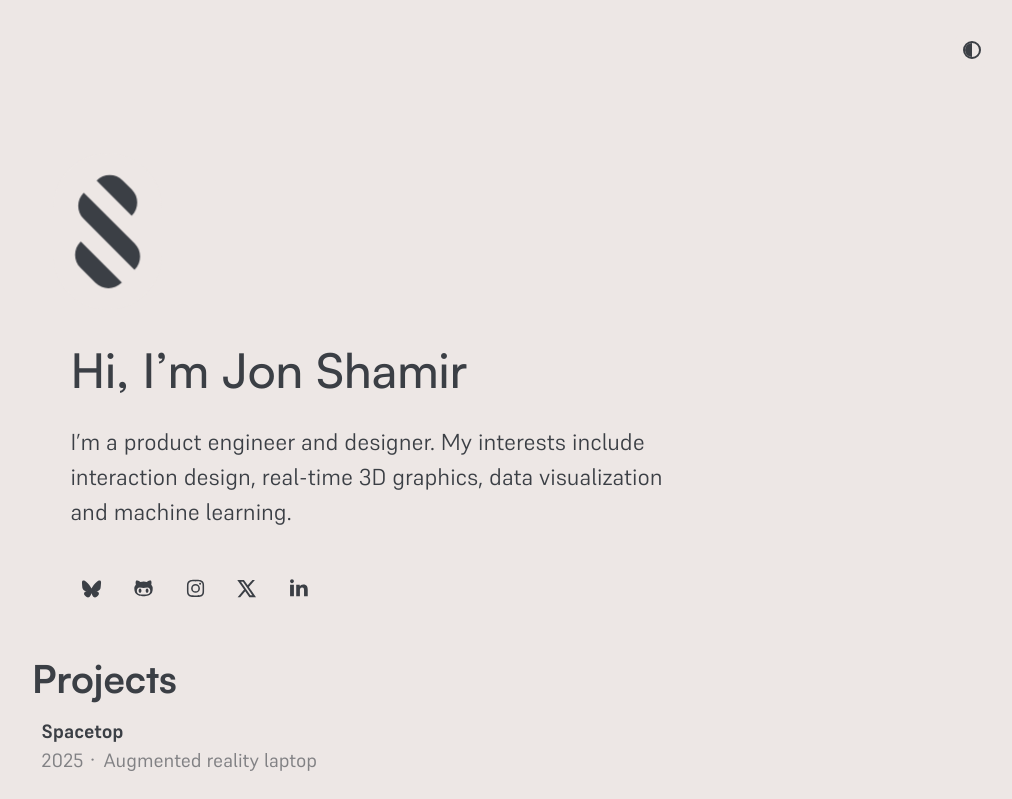
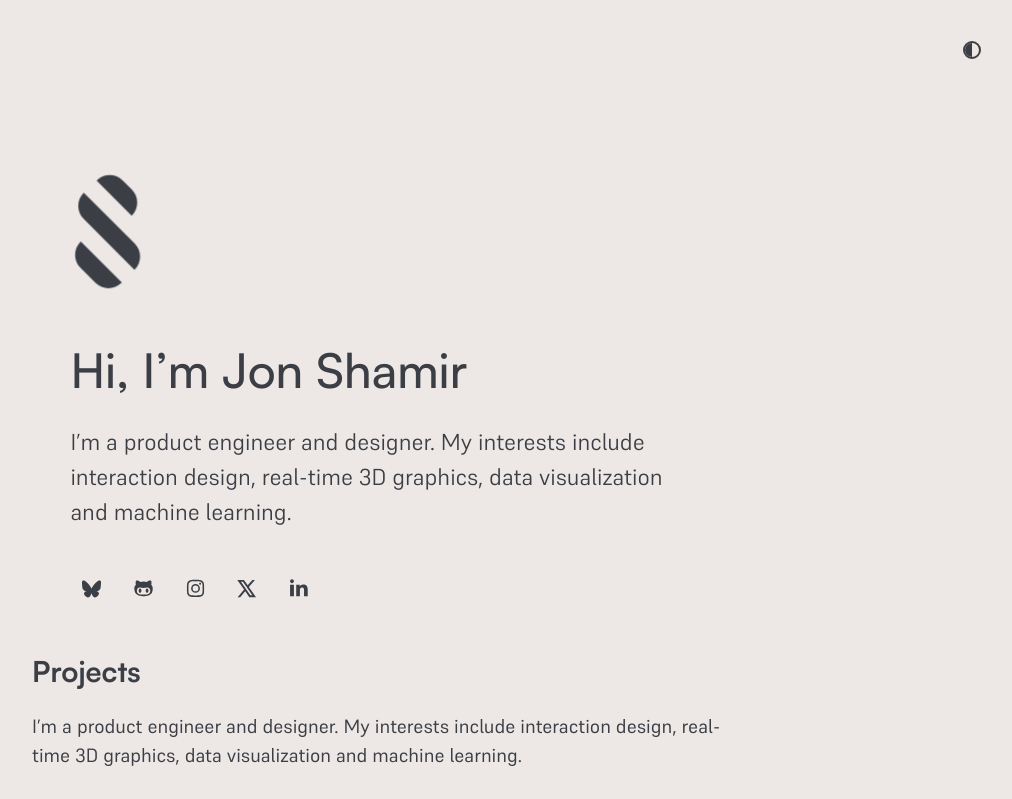
Before and after one commit to jonshamir/jonshamir.com, a Next.js app: page / in a window 1280 px wide. Shown: the top 799 px of the page, without its empty margins (258-1270 px from the left). Built offline with nearby package versions, Linux system fonts and the light colour scheme.

Commit message:
More new design

```diff
--- a/app/page.module.css
+++ b/app/page.module.css
@@ -11,9 +11,12 @@
   cursor: pointer;
   text-decoration: none;
   position: relative;
-  padding: 0.5rem;
+  padding: 0.3rem;
+  margin: 0.2rem 0;
+  color: var(--color-text);
 
   &:hover {
+    text-decoration: none;
     .info {
       transform: translateX(0.4em);
     }
@@ -54,6 +57,7 @@
   }
 
   & path {
+    transition: fill var(--transition-defaults);
     fill: var(--color-text);
   }
 }
--- a/app/page.tsx
+++ b/app/page.tsx
@@ -8,7 +8,6 @@ import { InlineLogoPlaceholder } from "../components/Logo/InlineLogoPlaceholder"
 import projectData from "../data/projects";
 import { SOCIAL_LINKS } from "../data/social";
 import { EmailForm } from "../features/homepage/EmailForm/EmailForm";
-import { FluidSim } from "../features/homepage/FluidSim/FluidSim";
 import styles from "./page.module.css";
 
 const queryClient = new QueryClient();
@@ -16,7 +15,6 @@ const queryClient = new QueryClient();
 export default function Page() {
   return (
     <>
-      {/* <FluidSim /> */}
       <div className={styles.IntroSection}>
         <InlineLogoPlaceholder />
         <h1>Hi, I&rsquo;m Jon Shamir</h1>
@@ -40,7 +38,12 @@ export default function Page() {
           ))}
         </div>
       </div>
-      <h2>Projects</h2>
+      <h3>Projects</h3>
+      <p>
+        I&rsquo;m a product engineer and designer. My interests include
+        interaction design, real-time 3D graphics, data visualization and
+        machine learning.
+      </p>
       {projectData.map((project) => (
         <Link
           href={`projects/${project.slug}`}
--- a/styles/main.css
+++ b/styles/main.css
@@ -14,16 +14,19 @@ body {
   --rounding-full: 999px;
 
   --color-accent: #535bf2;
+  --color-link: #535bf2;
 
   --color-text: #3b3f45;
   --color-text-rgb: 59, 63, 69;
 
-  --color-secondary: rgba(var(--color-text-rgb), 0.3);
-
   --color-bg: #ede7e5;
   --color-bg-rgb: 237, 231, 229;
 
+  --color-secondary: rgba(var(--color-text-rgb), 0.3);
+
   &.dark {
+    --color-link: #9297ff;
+
     --color-text: #e0dacf;
     --color-text-rgb: 224, 218, 207;
 
--- a/styles/typography.css
+++ b/styles/typography.css
@@ -87,12 +87,11 @@ blockquote {
 
 /* Links */
 a {
-  color: var(--color-text);
-  transition: color var(--transition-defaults);
+  color: var(--color-link);
+  text-decoration: none;
 
   &:hover {
-    text-decoration: none;
-    opacity: 1;
+    text-decoration: underline;
   }
 }
 
@@ -138,8 +137,8 @@ select {
   outline: 1px solid transparent;
 
   &:focus {
-    border-color: var(--color-accent);
-    outline: 1px solid var(--color-accent);
+    border-color: var(--color-link);
+    outline: 1px solid var(--color-link);
   }
 }
 
```
